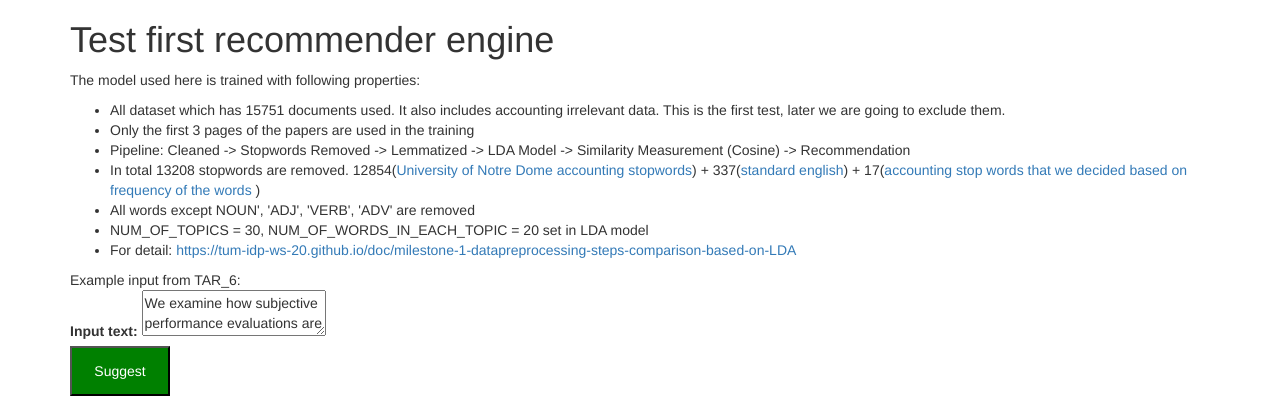
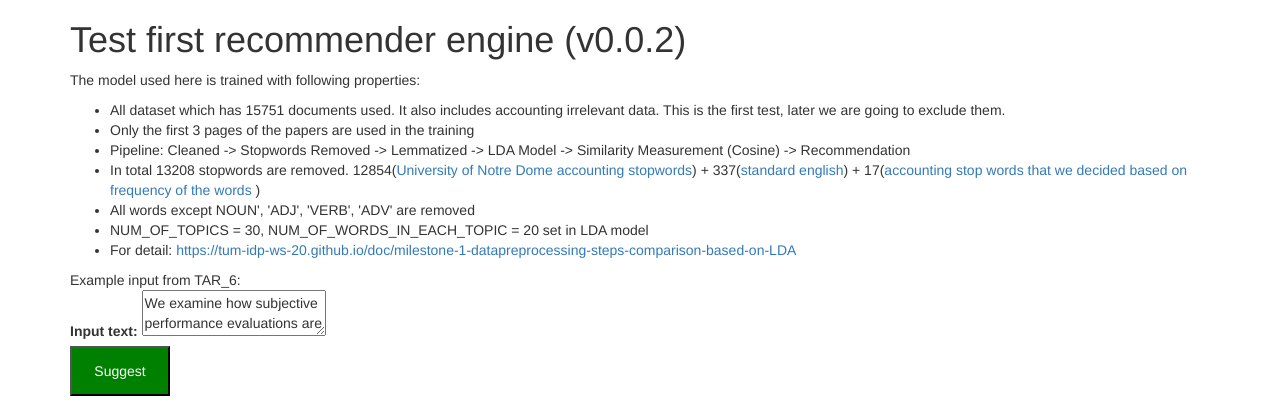
Before and after one commit to TUM-IDP-WS-20/simple-recommender, a Flask app: page / in a window 1280 px wide. Shown: the top 420 px of the page. Run offline with Flask 2, Linux system fonts and the light colour scheme; parts of the project's set-up code (start-up, migrations or seed data) failed here and were passed over; some libraries are stand-ins or nearby versions.

Commit message:
add version

```diff
--- a/templates/index.html
+++ b/templates/index.html
@@ -1,9 +1,9 @@
 {% extends "bootstrap/base.html" %}
-{% block title %}Test first recommender engine{% endblock %}
+{% block title %}Test first recommender engine (v0.0.2){% endblock %}
 
 {% block content %}
 <div class="container">
-    <h1>Test first recommender engine</h1>
+    <h1>Test first recommender engine (v0.0.2)</h1>
     <p>
         The model used here is trained with following properties: <br/>
     <ul>
```
